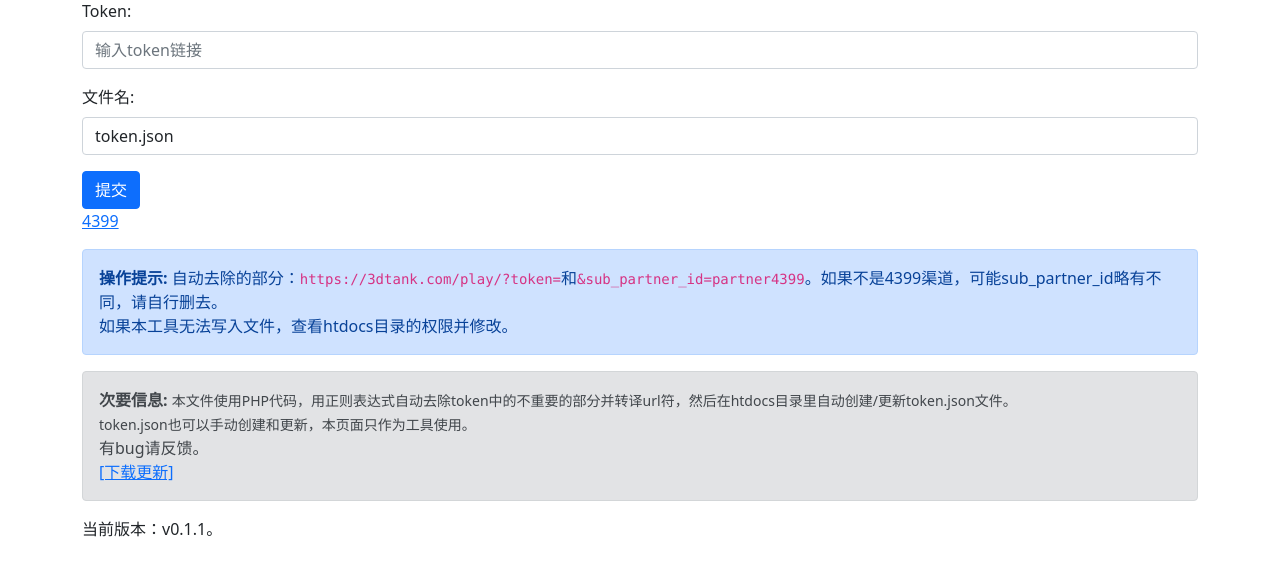
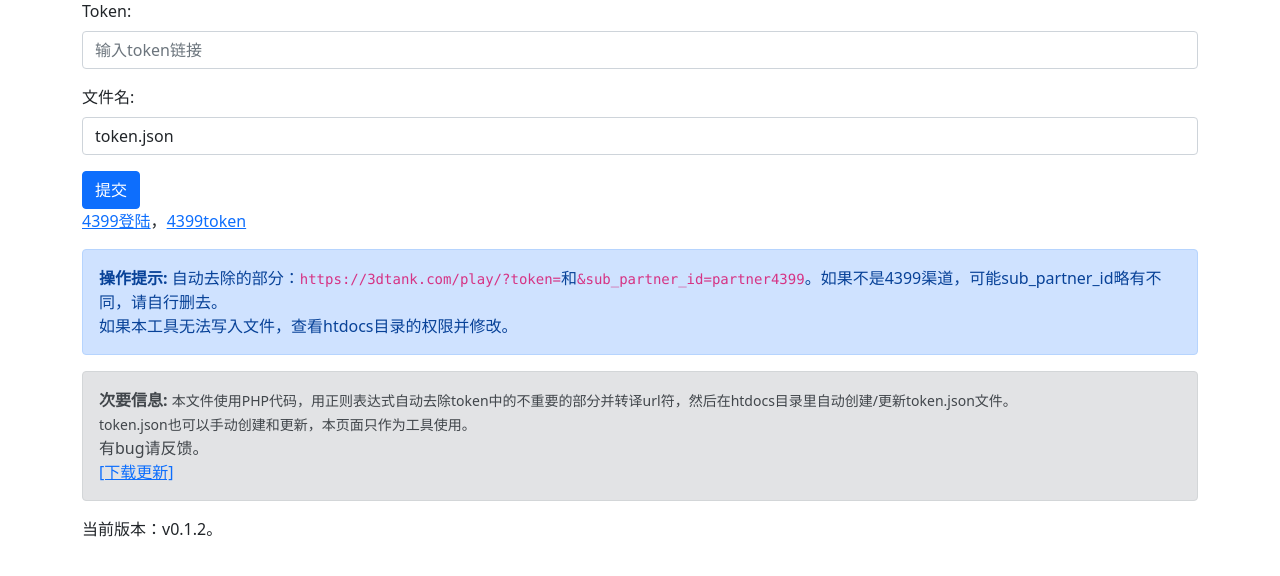
Before and after one commit to MLH-AIDS/mlh-aids.github.io, a PHP site: page /token.php in a window 1280 px wide. Shown: the part 119-695 px from the top of the page. Run offline with PHP 8.4, Linux system fonts and the light colour scheme; some libraries are stand-ins or nearby versions.

Commit message:
Add files via upload

```diff
--- a/dl_token.html
+++ b/dl_token.html
@@ -18,7 +18,7 @@
   <h2>下载token.php</h2>
 	<div class="mb-3">
 	<p><a href="token.php" download="token.php" role="button" class="btn btn-primary btn-lg">[点击下载]</a></p>
-	<p>最新版本：v0.1.1</p>
+	<p>最新版本：v0.1.2</p>
 	<p>下载后请手动移动到htdocs目录，保持ksweb后台运行，再打开<a href="http://localhost:8080/token.php">http://localhost:8080/token.php</a>。</p>
 	<p>下载到的具体文件夹查看你的浏览器里的下载管理，可能有分享/打开第三方软件按钮。可能是下载到download目录。</p>
 	</div>
--- a/token.php
+++ b/token.php
@@ -42,7 +42,9 @@ echo "<p>当前json内容：".file_get_contents($filename)."</p>";
 	  </div>
 	  <button type="submit" class="btn btn-primary">提交</button>
 	</form>
-	<p><a href="http://my.4399.com/yxtk?sid=1">4399</a></p>
+	<div class="mb-3">
+	    <p><a href="http://my.4399.com/yxtk/">4399登陆</a>，<a href="http://my.4399.com/yxtk/play?sid=1">4399token</a></p>
+	</div>
 	<div class="mb-3">
 	    <div class="alert alert-primary">
     	    <strong>操作提示:</strong> 自动去除的部分：<code>https://3dtank.com/play/?token=</code>和<code>&sub_partner_id=partner4399</code>。如果不是4399渠道，可能sub_partner_id略有不同，请自行删去。<br>
@@ -56,7 +58,7 @@ echo "<p>当前json内容：".file_get_contents($filename)."</p>";
         </div>
 	</div>
 	<div class="mb-3">
-	当前版本：v0.1.1。<span id="news"></span>
+	当前版本：v0.1.2。<span id="news"></span>
 	</div>
 </div>
 <script>
--- a/tokennews.js
+++ b/tokennews.js
@@ -1 +1 @@
-document.getElementById("news").innerHTML="最新版本：v0.1.1。"
+document.getElementById("news").innerHTML="最新版本：v0.1.2。更新页面内4399token链接"
```
